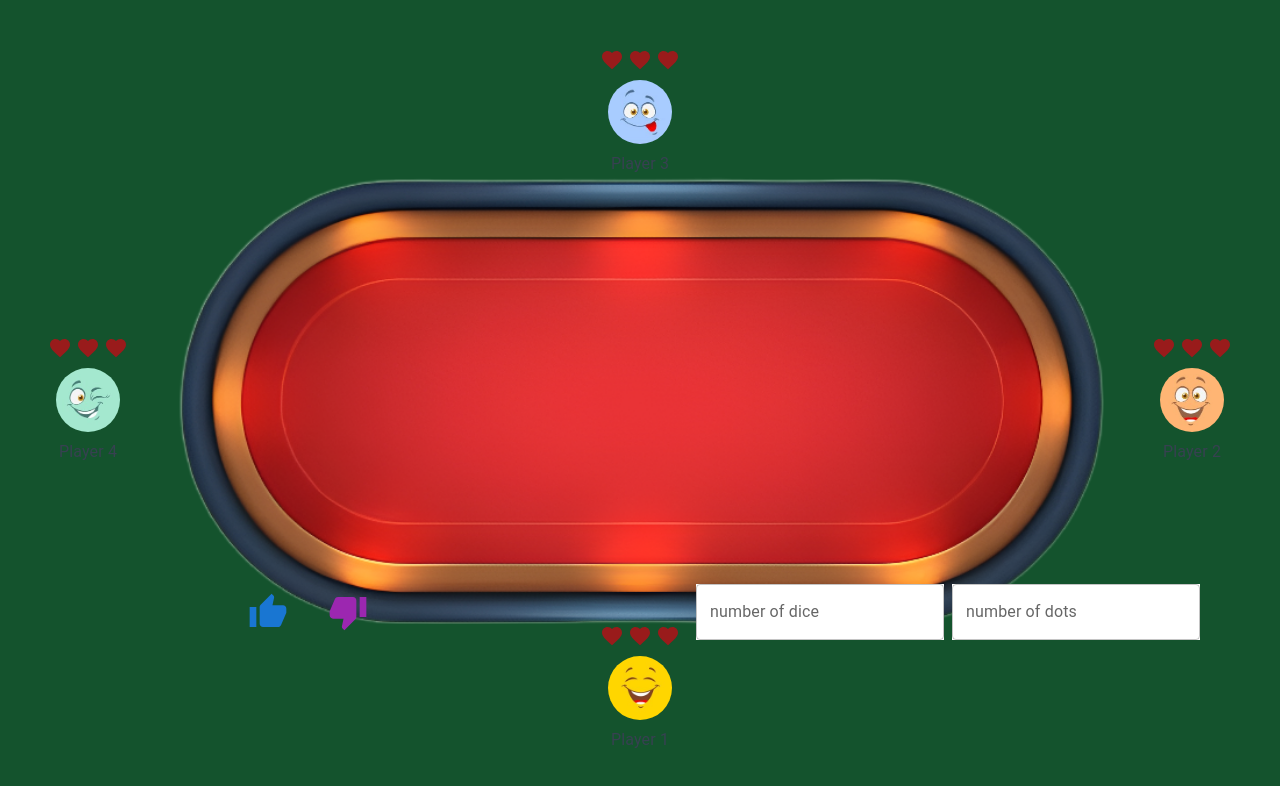
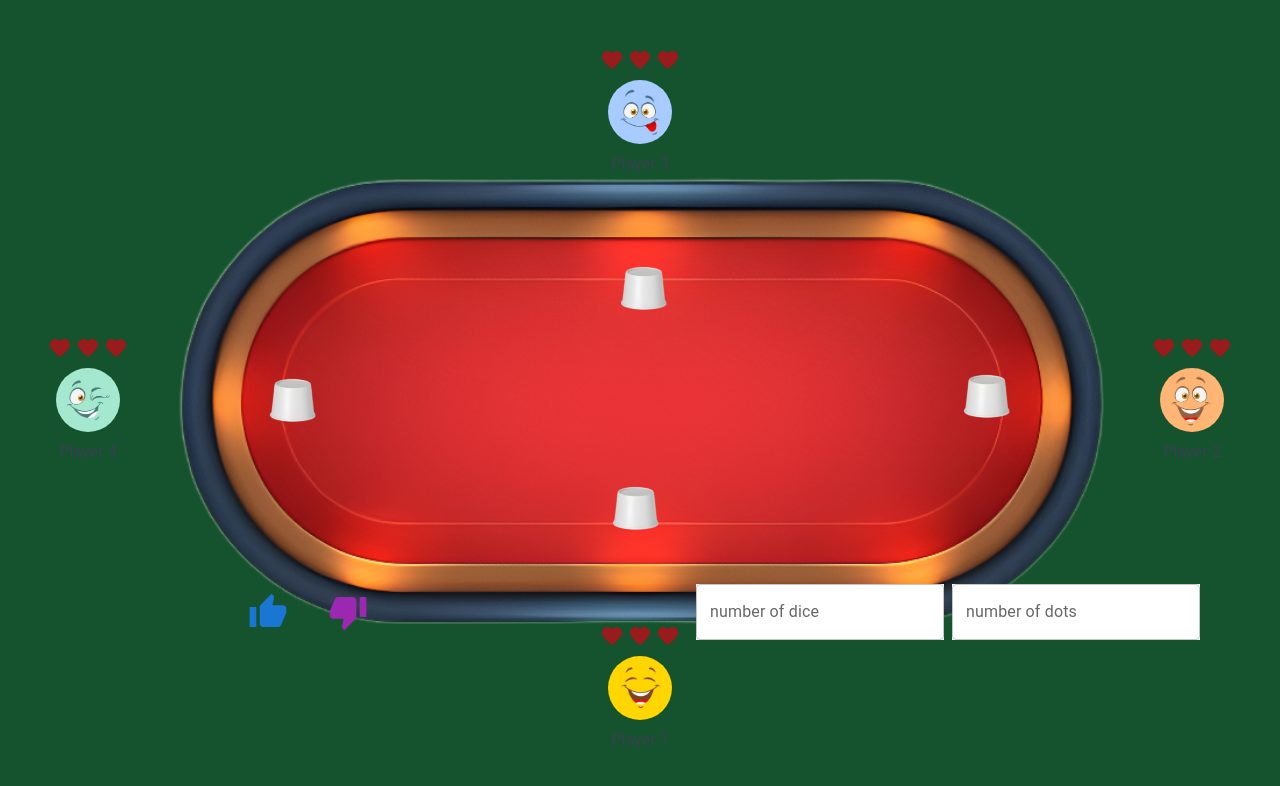
Before and after one commit to rakenduste-programmeerimine-2024/perudo-palace, a Next.js app: page /game in a window 1280 px wide. Shown: the top 786 px of the page. Built offline with nearby package versions, Linux system fonts and the light colour scheme.

Commit message:
add cup
lisatud igale mängijale tema enda täringu tops (tagurpidi) tema ette

```diff
--- a/components/pages/game.tsx
+++ b/components/pages/game.tsx
@@ -9,6 +9,56 @@ const Game: React.FC = () => {
     <div className="flex flex-col items-center justify-center min-h-screen w-screen bg-green-900 relative">
       {/* Mängulaud */}
       <div className="relative w-[58rem] h-[28rem] bg-table2-bg bg-center bg-cover flex items-center justify-center">
+
+        {/*players Cups */}
+        <div
+          className="absolute"
+          style={{
+            top: '45%',
+            left: '10%',
+            width: '3rem',
+            height: '3rem',
+            backgroundImage: "url('/image/cup1.png')",
+            backgroundSize: 'contain',
+            backgroundRepeat: 'no-repeat',
+          }}
+        ></div>
+        <div
+          className="absolute"
+          style={{
+            top: '20%',
+            right: '47%',
+            width: '3rem',
+            height: '3rem',
+            backgroundImage: "url('/image/cup1.png')",
+            backgroundSize: 'contain',
+            backgroundRepeat: 'no-repeat',
+          }}
+        ></div>
+        <div
+          className="absolute"
+          style={{
+            bottom: '20%',
+            left: '47%',
+            width: '3rem',
+            height: '3rem',
+            backgroundImage: "url('/image/cup1.png')",
+            backgroundSize: 'contain',
+            backgroundRepeat: 'no-repeat',
+          }}
+        ></div>
+        <div
+          className="absolute"
+          style={{
+            bottom: '45%',
+            right: '10%',
+            width: '3rem',
+            height: '3rem',
+            backgroundImage: "url('/image/cup1.png')",
+            backgroundSize: 'contain',
+            backgroundRepeat: 'no-repeat',
+          }}
+        ></div>
 
         {/* Players */}
         <div className="absolute left-0 top-1/2 transform -translate-y-1/2 -translate-x-32">
@@ -43,12 +93,12 @@ const Game: React.FC = () => {
 
       {/* Like ja Dislike nupud all vasakus nurgas */}
       <div className="absolute bottom-[10rem] left-[15rem] space-x-6 flex">
-       <IconButton color="primary" sx={{ fontSize: 40 }}>
-       <ThumbUpIcon sx={{ fontSize: 40 }} /> {/* Määrab ikoonile suurema suuruse */}
-       </IconButton>
-       <IconButton color="secondary" sx={{ fontSize: 40 }}>
-       <ThumbDownIcon sx={{ fontSize: 40 }} /> {/* Määrab ikoonile suurema suuruse */}
-       </IconButton>
+        <IconButton color="primary" sx={{ fontSize: 40 }}>
+          <ThumbUpIcon sx={{ fontSize: 40 }} />
+        </IconButton>
+        <IconButton color="secondary" sx={{ fontSize: 40 }}>
+          <ThumbDownIcon sx={{ fontSize: 40 }} />
+        </IconButton>
       </div>
     </div>
   );
@@ -74,9 +124,9 @@ const Player: React.FC<PlayerProps> = ({ name, bgImage, hearts }) => {
         className="w-16 h-16 rounded-full"
         style={{
           backgroundImage: bgImage,
-          backgroundSize: "cover",
-          backgroundPosition: "center",
-          backgroundColor: "transparent",
+          backgroundSize: 'cover',
+          backgroundPosition: 'center',
+          backgroundColor: 'transparent',
         }}
       />
       {/* Mängija nimi */}
--- a/tailwind.config.js
+++ b/tailwind.config.js
@@ -14,6 +14,7 @@ module.exports = {
         'smile4-bg': "url('/image/smil4.jpg')",
         'table-bg': "url('/image/table.jpg')",
         'table2-bg': "url('/image/table_red.png')",
+        'cup-bg': "url('/image/cup1.png')",
       },
     },
     backgroundSize: {
```
Also changed, not shown: public/image/cup1.png (added).
